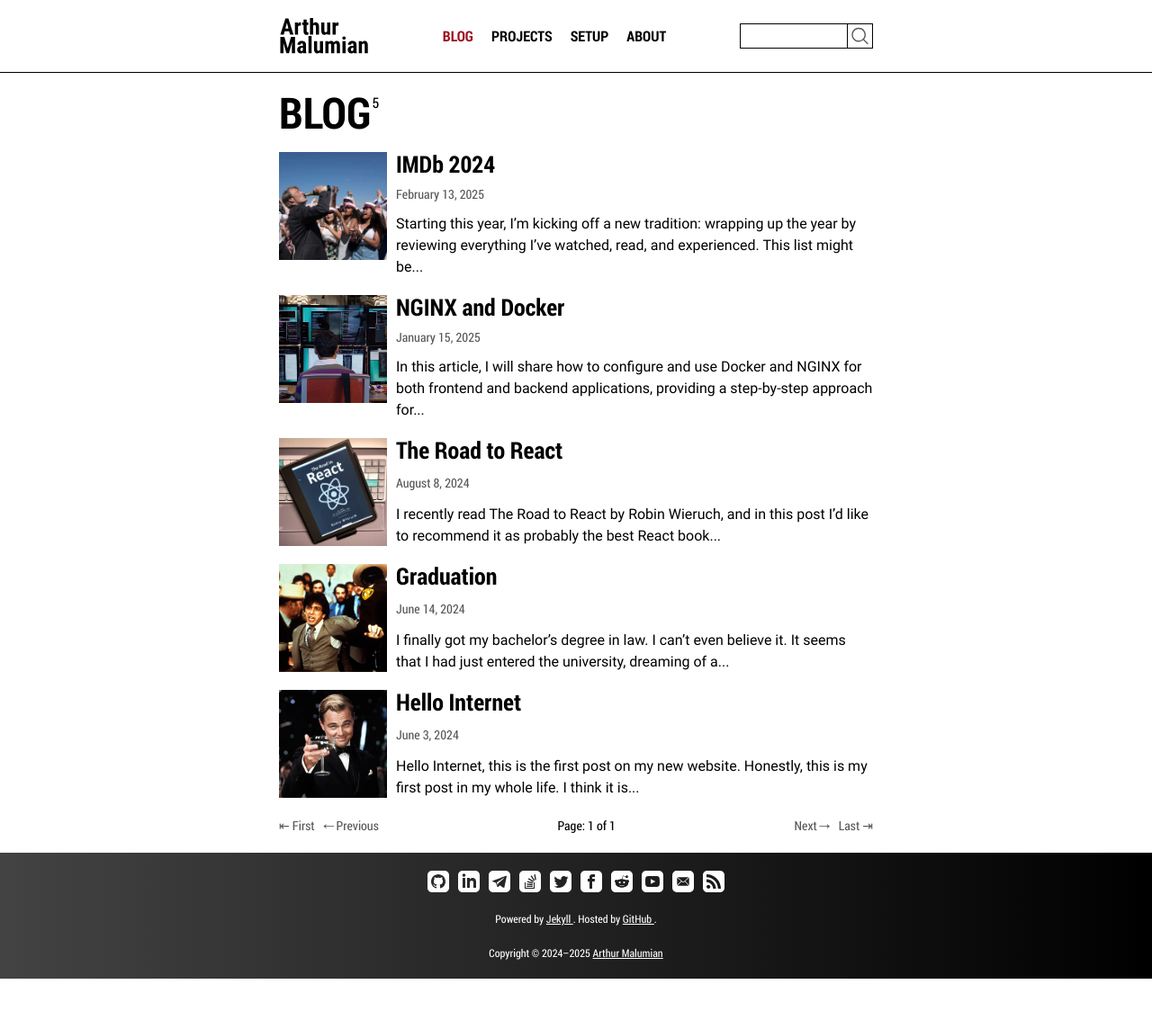
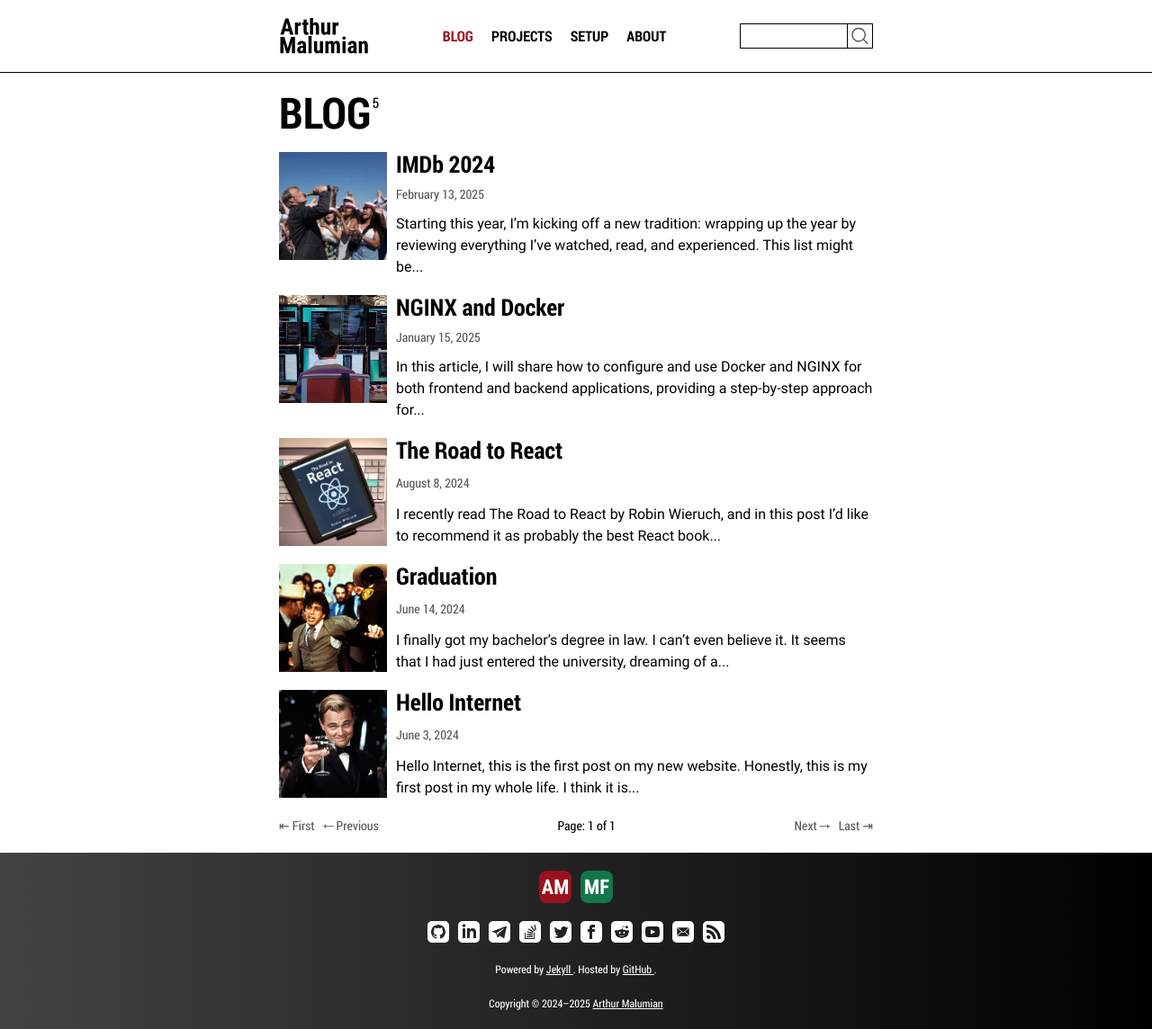
Before and after one commit to amalumian/www.malumian.dev, a Jekyll site: the page built from index.html, in a window 1280 px wide. Shown: the whole page at 90% size. Built offline with Jekyll 4.4.1, drawn with Linux system fonts in a browser that asks for light colours; the list of posts is cut into pages by our own code; before the commit the page ends 1088 px from its top, so only the background shows below that.

Commit message:
Add projects to footer

```diff
--- /dev/null
+++ b/_data/projects.yml
@@ -0,0 +1,6 @@
+- name: Arthur Malumian
+  link: https://www.malumian.dev
+  icon: <svg aria-hidden="true" width="32" height="32" viewBox="0 0 32 32" fill="none" xmlns="http://www.w3.org/2000/svg"><g clip-path="url(#clip0_171_2)"><rect width="32" height="32" rx="7" fill="#9B111E"/><path d="M8.66172 11.2035L5.57451 23H2.52676L7.01455 8.63906H8.91816L8.66172 11.2035ZM11.0979 23L7.99102 11.2035L7.70498 8.63906H9.63818L14.1654 23H11.0979ZM11.2064 17.6442V20.041H4.72627V17.6442H11.2064ZM16.5622 8.63906H19.0971L22.0265 18.4629L24.946 8.63906H27.185L23.1016 23H20.9415L16.5622 8.63906ZM15.5364 8.63906H17.9529L18.3277 18.1078V23H15.5364V8.63906ZM26.0803 8.63906H28.5066V23H25.7252V18.1078L26.0803 8.63906Z" fill="white"/></g><defs><clipPath id="clip0_171_2"><rect width="32" height="32" rx="7" fill="white"/></clipPath></defs></svg>
+- name: Malumian Finance
+  link: https://finance.malumian.dev
+  icon: <svg aria-hidden="true" width="32" height="32" viewBox="0 0 32 32" fill="none" xmlns="http://www.w3.org/2000/svg"><g clip-path="url(#clip0_359_26)"><rect width="32" height="32" rx="7" fill="#127749"/><path d="M5.7126 8.63906H8.24746L11.1769 18.4629L14.0964 8.63906H16.3354L12.252 23H10.0919L5.7126 8.63906ZM4.68682 8.63906H7.10332L7.47813 18.1078V23H4.68682V8.63906ZM15.2307 8.63906H17.657V23H14.8756V18.1078L15.2307 8.63906ZM22.9043 8.63906V23H20.0144V8.63906H22.9043ZM27.402 14.7444V17.1313H22.1744V14.7444H27.402ZM27.9543 8.63906V11.0358H22.1744V8.63906H27.9543Z" fill="white"/></g><defs><clipPath id="clip0_359_26"><rect width="32" height="32" rx="7" fill="white"/></clipPath></defs></svg>
--- a/_includes/footer.html
+++ b/_includes/footer.html
@@ -1,5 +1,20 @@
 <footer class="footer">
   <div class="wrapper">
+    <ul class="footer__list">
+      {% for item in site.data.projects %}
+      <li class="footer__item">
+        <a
+          class="footer__link footer__link_project"
+          href="{{ item.link }}"
+          target="_blank"
+          title="{{ item.name }}"
+          aria-label="{{ item.name }}"
+        >
+          {{ item.icon }}
+        </a>
+      </li>
+      {% endfor %}
+    </ul>
     <ul class="footer__list">
       {% for item in site.data.links %}
       <li class="footer__item">
@@ -30,8 +45,8 @@
         href="https://github.com/amalumian/www.malumian.dev"
         target="_blank"
       >
-        GitHub
-      </a >.
+        GitHub </a
+      >.
     </p>
     <p class="footer__copyright">
       Copyright &copy; 2024–2025
--- a/_sass/layouts/_footer.scss
+++ b/_sass/layouts/_footer.scss
@@ -51,6 +51,19 @@
       height: 100%;
       fill: $color-white;
     }
+
+    &_project {
+      height: 3.6rem;
+      width: 3.6rem;
+
+      svg {
+        fill: inherit;
+
+        &:hover {
+          fill: inherit;
+        }
+      }
+    }
   }
 
   &__thanks {
```
